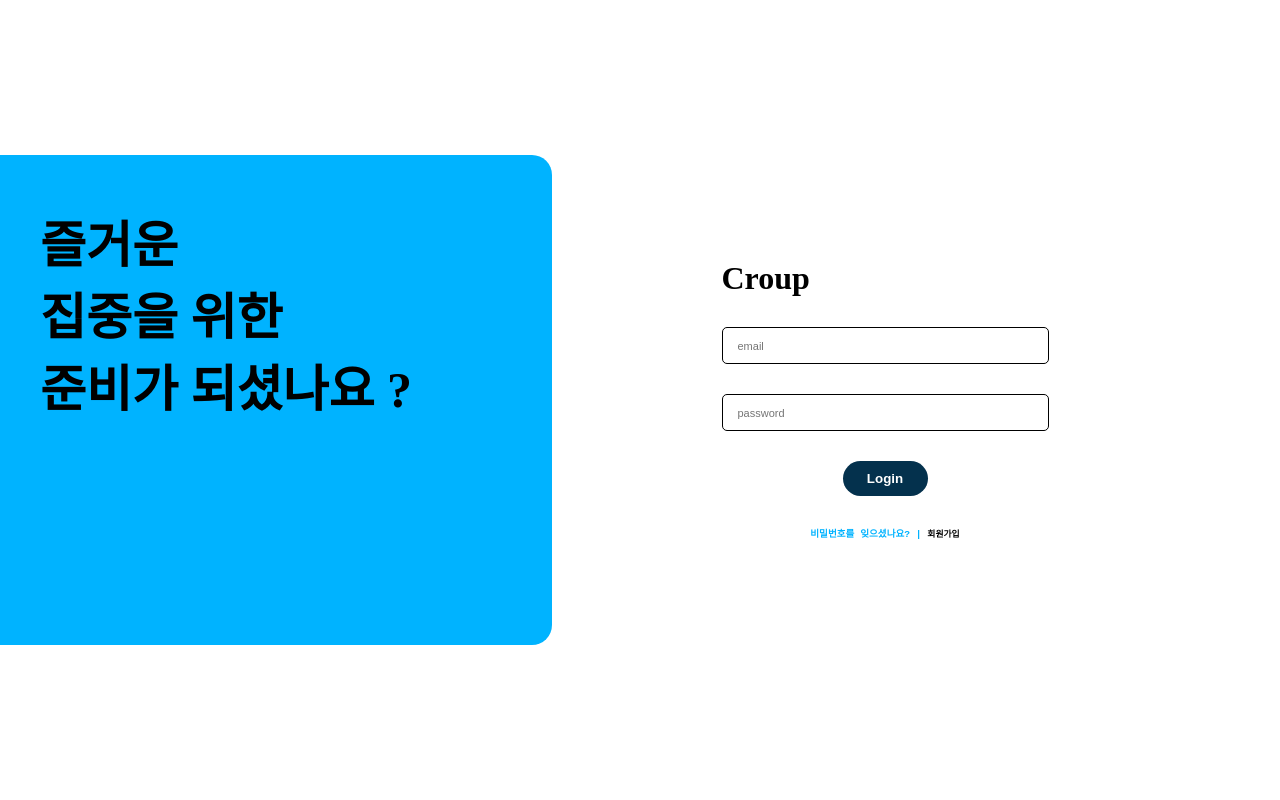
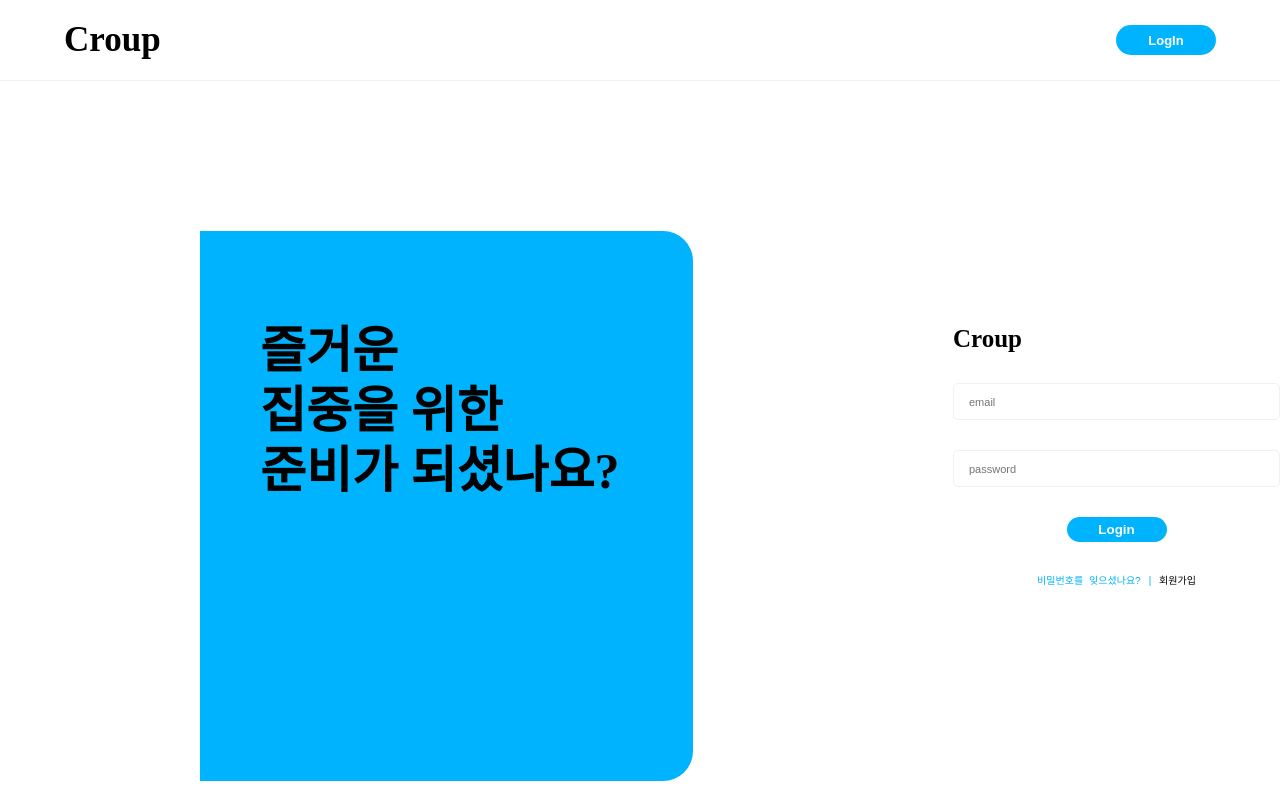
Before and after one commit to programmers-Y2J/CROUP-frontEnd, a React (Create React App) app: page /login in a window 1280 px wide. Shown: the top 800 px of the page. Built offline with nearby package versions, Linux system fonts and the light colour scheme; no server answers.

Commit message:
Style:로그인화면 변경

```diff
--- a/src/components/Home/RoomListComponent.jsx
+++ b/src/components/Home/RoomListComponent.jsx
@@ -1,6 +1,7 @@
 import styled from 'styled-components';
 import React from 'react';
 import { useQuery } from 'react-query';
+import { useNavigate } from 'react-router-dom';
 import RoomComponent from './RoomComponent';
 import PlusComponent from './PlusComponent';
 import useApiRequest from '../../hooks/useApiRequest';
@@ -16,11 +17,6 @@ const LoadingContainer = styled.div`
   font-size: 2rem;
 `;
 
-const ErrorContainer = styled.div`
-  margin-bottom: 50px;
-  font-size: 1.5rem;
-  color: orange;
-`;
 const fetchRooms = async (apiRequest) => {
   const response = await apiRequest({
     method: 'GET',
@@ -33,7 +29,7 @@ const fetchRooms = async (apiRequest) => {
 };
 function RoomListComponent({ openModal }) {
   const { apiRequest } = useApiRequest();
-
+  const navigate = useNavigate();
   const { data, error, isLoading } = useQuery('rooms', () => fetchRooms(apiRequest));
   const rooms = Array.isArray(data) ? data : [];
   if (isLoading) {
@@ -41,7 +37,7 @@ function RoomListComponent({ openModal }) {
   }
 
   if (error) {
-    return <ErrorContainer>방 리스트를 불러오는 중 오류가 발생했습니다.</ErrorContainer>;
+    navigate('/login');
   }
 
   return (
--- a/src/components/Login/LoginForm.jsx
+++ b/src/components/Login/LoginForm.jsx
@@ -7,45 +7,45 @@ import Validtion from '../Member/Validation';
 import useApiRequest from '../../hooks/useApiRequest';
 
 const LoginFormContainer = styled.div`
-  width: 50vw;
-  height: 100vh;
+  margin-left: 260px;
   display: flex;
   justify-content: center;
   align-items: center;
-  margin-right: 100px;
 `;
 
 const LoginFormWrapper = styled.form`
   text-align: center;
-  > h1 {
+  > p {
     text-align: left;
+    font-size: ${({ theme }) => theme.fontSize.subTitle};
+    font-weight: ${({ theme }) => theme.fontWeight.bold};
   }
   > button {
-    width: 85px;
-    height: 35px;
-    border-radius: 30px;
-    color: white;
-    background-color: #04314d;
-    font-weight: bold;
-    margin-top: 30px;
+    width: 100px;
+    height: 25px;
+    border-radius: 80px;
+    color: ${({ theme }) => theme.color.white};
+    background-color: ${({ theme }) => theme.color.primary};
+    font-weight: ${({ theme }) => theme.fontWeight.bold};
+    margin-top: ${({ theme }) => theme.spacing.large};
   }
   > input {
-    margin-top: 30px;
+    margin-top: ${({ theme }) => theme.spacing.large};
   }
 `;
 
 const RegisterBtnWrapper = styled.pre`
-  margin-top: 30px;
-  font-size: 0.6rem;
-  font-weight: bold;
-  color: #00b3ff;
+  margin-top: ${({ theme }) => theme.spacing.large};
+  font-weight: ${({ theme }) => theme.fontWeight.medium};
+  color: ${({ theme }) => theme.color.primary};
+  font-size: 10px;
   > button {
-    color: black;
+    cursor: pointer;
     background-color: none;
     background: none;
-    font-size: 0.55rem;
-    font-weight: bold;
-    cursor: pointer;
+    font-size: 10px;
+    color: ${({ theme }) => theme.color.black};
+    font-weight: ${({ theme }) => theme.fontWeight.medium};
   }
 `;
 
@@ -124,7 +124,7 @@ function LoginForm() {
   return (
     <LoginFormContainer>
       <LoginFormWrapper onSubmit={handleSubmit}>
-        <h1>Croup</h1>
+        <p>Croup</p>
         <Input placeholder="email" type="email" value={email} onChange={(e) => setEmail(e.target.value)} />
         {errors.email && <Validtion text={errors.email} />}
         <Input placeholder="password" type="password" value={password} onChange={(e) => setPassword(e.target.value)} />
--- a/src/components/Member/Input.jsx
+++ b/src/components/Member/Input.jsx
@@ -4,18 +4,17 @@ import styled from 'styled-components';
 
 const InputContainer = styled.input`
   display: block;
-
   width: 320px;
   height: 35px;
-  border: 1px solid black;
   text-indent: 10px;
+  border: 1px solid ${({ theme }) => theme.color.border};
+  font-size: ${({ theme }) => theme.fontSize.small};
 `;
 function Input({ type, value, onChange, placeholder }) {
   return <InputContainer type={type} value={value} onChange={onChange} placeholder={placeholder} />;
 }
 
 Input.propTypes = {
-  // propTypes를 추가합니다.
   type: PropTypes.string.isRequired,
   value: PropTypes.string.isRequired,
   onChange: PropTypes.func.isRequired,
--- a/src/components/Member/LeftBar.jsx
+++ b/src/components/Member/LeftBar.jsx
@@ -3,23 +3,22 @@ import PropTypes from 'prop-types';
 import styled from 'styled-components';
 
 const SideContainer = styled.div`
-  width: 50vw;
-  display: flex;
-  justify-content: left;
-  align-items: center;
+  margin-left: 200px;
+  margin-top: 100px;
+  width: 600px;
+  height: 550px;
+  background-color: ${({ theme }) => theme.color.primary};
+  border-top-right-radius: 30px;
+  border-bottom-right-radius: 30px;
 `;
 const TextWrapper = styled.div`
-  background-color: #00b3ff;
-  height: 55vh;
-  width: 40vw;
-  border-top-right-radius: 20px;
-  border-bottom-right-radius: 20px;
-  font-size: 25px;
-  font-weight: 900;
-  padding-left: 40px;
-  padding-top: 50px;
+  padding-top: 90px;
+  padding-left: 60px;
+  line-height: 1.2;
+  font-size: ${({ theme }) => theme.fontSize.subTitle};
+  font-weight: ${({ theme }) => theme.fontWeight.extraBold};
   & div:first-child {
-    font-size: 50px;
+    font-size: ${({ theme }) => theme.fontSize.title};
   }
 `;
 function LeftBar({ text }) {
--- a/src/pages/Login.jsx
+++ b/src/pages/Login.jsx
@@ -4,12 +4,12 @@ import LeftBar from '../components/Member/LeftBar';
 import LoginForm from '../components/Login/LoginForm';
 
 const LoginContainer = styled.div`
+  width: 100%;
   display: flex;
-  width: 100vw;
-  height: 100vh;
+  justify-content: flex-start;
 `;
 function Login() {
-  const text = '<div>즐거운 <br /> 집중을 위한 <br /> 준비가 되셨나요 ?</div>';
+  const text = '<div>즐거운 <br /> 집중을 위한 <br /> 준비가 되셨나요?</div>';
   return (
     <LoginContainer>
       <LeftBar text={text} />
```
Also changed, not shown: src/routes/router.js (+8 -8 lines).
